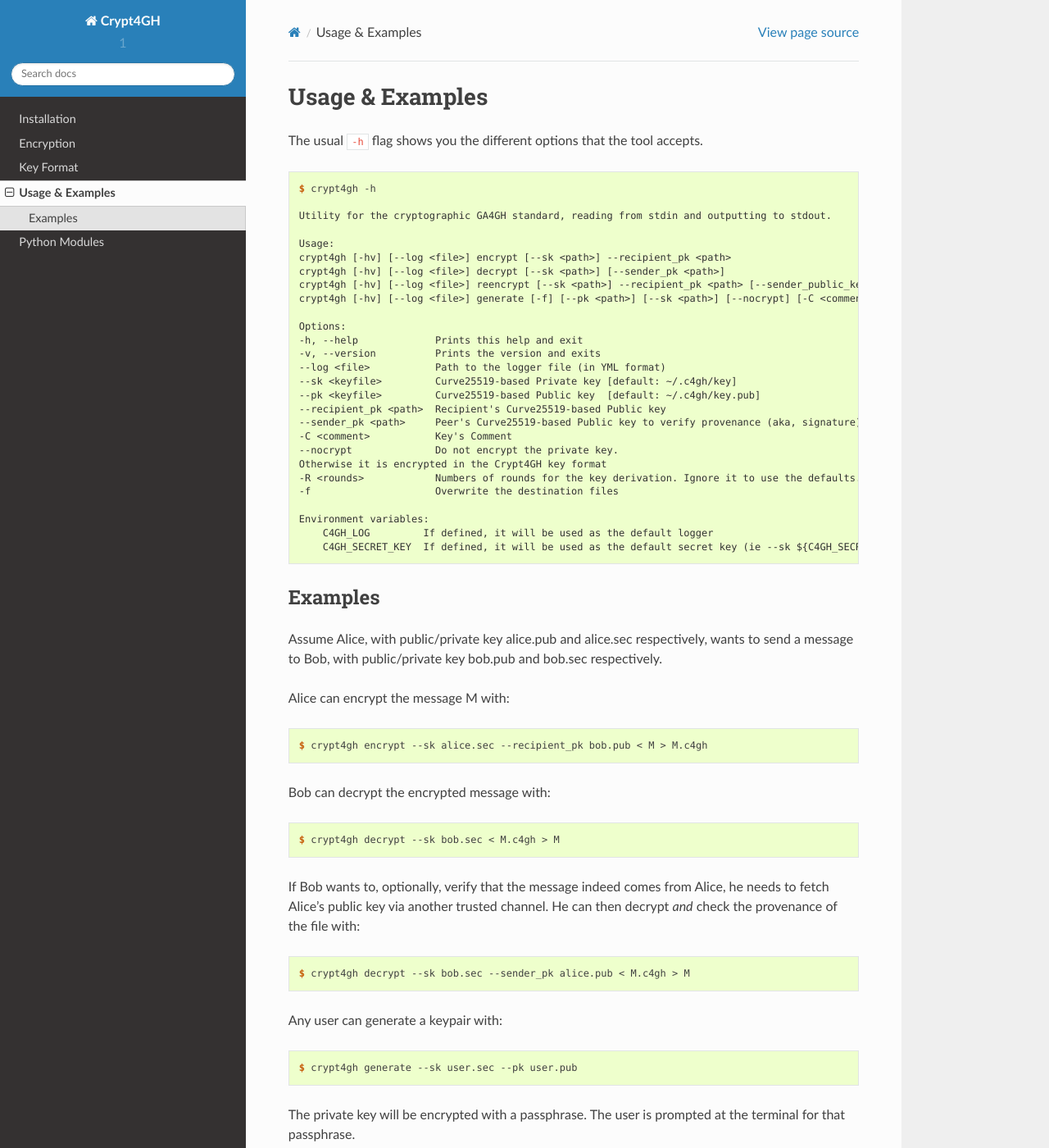
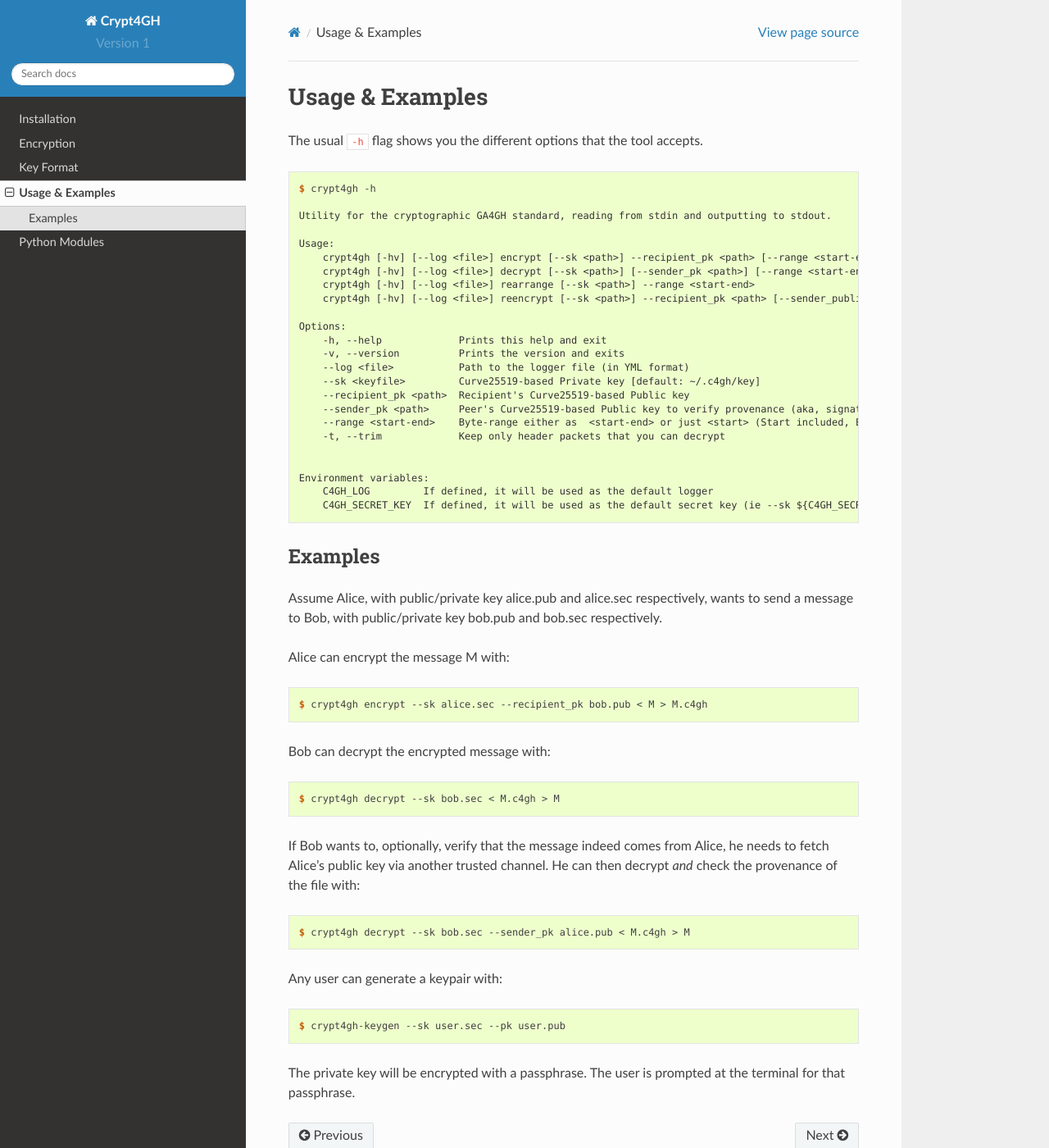
Before and after one commit to EGA-archive/crypt4gh, a Sphinx documentation site: the page built from docs/usage.rst, in a window 1280 px wide and 1400 px high. Shown: the whole window at 82% size. Built offline with Sphinx 7.4.7 and the Read the Docs theme 2.0.0, drawn with Linux system fonts in a browser that asks for light colours; some of the changed text lies outside the part shown.

Commit message:
Updating the documentation

```diff
--- a/docs/code.rst
+++ b/docs/code.rst
@@ -19,7 +19,7 @@
 ***************
 
 .. automodule:: crypt4gh.engine
-   :members: encrypt, decrypt, reencrypt
+   :members: encrypt, decrypt, reencrypt, rearrange
 
 ----
 
@@ -28,7 +28,7 @@
 ***************
 
 .. automodule:: crypt4gh.header
-   :members: encrypt, decrypt, reencrypt
+   :members: encrypt, decrypt, reencrypt, rearrange
 
 ----
 
--- a/docs/conf.py
+++ b/docs/conf.py
@@ -14,17 +14,6 @@
 import crypt4gh
 
 # -- General configuration ------------------------------------------------
-
-class Mock(MagicMock):
-    @classmethod
-    def __getattr__(cls, name):
-        return MagicMock()
-
-
-# Some modules need to be mocked
-MOCK_MODULES = ['cryptography.hazmat.primitives.ciphers.aead', 'nacl.bindings', 'nacl.public',
-                'yaml', 'docopt', 'bcrypt']
-sys.modules.update((mod_name, Mock()) for mod_name in MOCK_MODULES)
 
 # If your documentation needs a minimal Sphinx version, state it here.
 #
@@ -59,15 +48,15 @@
 
 # General information about the project.
 project = 'Crypt4GH'
-copyright = f'{current_year}, EGA System Developers'
-author = 'EGA System Developers'
+copyright = f'{current_year}, EGA-CRG System Developers'
+author = crypt4gh.__author__
 
 # The version info for the project you're documenting, acts as replacement for
 # |version| and |release|, also used in various other places throughout the
 # built documents.
 #
 # The short X.Y version.
-version = str(crypt4gh.__version__)
+version = 'Version '+str(crypt4gh.__version__)
 # The full version, including alpha/beta/rc tags.
 release = str(crypt4gh.__version__)
 
@@ -146,6 +135,6 @@
 # -- Other stuff ----------------------------------------------------------
 htmlhelp_basename = 'crypt4gh'
 latex_elements = {}
-latex_documents = [ (master_doc, 'crypt4gh.tex', 'GA4GH cryptor', 'EGA System Developers', 'manual') ]
+latex_documents = [ (master_doc, 'crypt4gh.tex', 'GA4GH cryptor', 'EGA-CRG System Developers', 'manual') ]
 man_pages = [ (master_doc, 'crypt4gh', 'GA4GH cryptor', [author], 1) ]
 texinfo_documents = [ (master_doc, 'crypt4gh', 'GA4GH cryptor', author, 'GA4GH cryptor', 'GA4GH cryptographic tools', 'Miscellaneous') ]
--- a/docs/usage.rst
+++ b/docs/usage.rst
@@ -12,28 +12,26 @@
     Utility for the cryptographic GA4GH standard, reading from stdin and outputting to stdout.
 
     Usage:
-    crypt4gh [-hv] [--log <file>] encrypt [--sk <path>] --recipient_pk <path>
-    crypt4gh [-hv] [--log <file>] decrypt [--sk <path>] [--sender_pk <path>]
-    crypt4gh [-hv] [--log <file>] reencrypt [--sk <path>] --recipient_pk <path> [--sender_public_key <path>]
-    crypt4gh [-hv] [--log <file>] generate [-f] [--pk <path>] [--sk <path>] [--nocrypt] [-C <comment>] [-R <rounds>]
+	crypt4gh [-hv] [--log <file>] encrypt [--sk <path>] --recipient_pk <path> [--range <start-end>]
+	crypt4gh [-hv] [--log <file>] decrypt [--sk <path>] [--sender_pk <path>] [--range <start-end>]
+	crypt4gh [-hv] [--log <file>] rearrange [--sk <path>] --range <start-end>
+	crypt4gh [-hv] [--log <file>] reencrypt [--sk <path>] --recipient_pk <path> [--sender_public_key <path>] [--trim]
 
     Options:
-    -h, --help             Prints this help and exit
-    -v, --version          Prints the version and exits
-    --log <file>           Path to the logger file (in YML format)
-    --sk <keyfile>         Curve25519-based Private key [default: ~/.c4gh/key]
-    --pk <keyfile>         Curve25519-based Public key  [default: ~/.c4gh/key.pub]
-    --recipient_pk <path>  Recipient's Curve25519-based Public key
-    --sender_pk <path>     Peer's Curve25519-based Public key to verify provenance (aka, signature)
-    -C <comment>           Key's Comment
-    --nocrypt              Do not encrypt the private key.
-    Otherwise it is encrypted in the Crypt4GH key format
-    -R <rounds>            Numbers of rounds for the key derivation. Ignore it to use the defaults.
-    -f                     Overwrite the destination files
+	-h, --help             Prints this help and exit
+	-v, --version          Prints the version and exits
+	--log <file>           Path to the logger file (in YML format)
+	--sk <keyfile>         Curve25519-based Private key [default: ~/.c4gh/key]
+	--recipient_pk <path>  Recipient's Curve25519-based Public key
+	--sender_pk <path>     Peer's Curve25519-based Public key to verify provenance (aka, signature)
+	--range <start-end>    Byte-range either as  <start-end> or just <start> (Start included, End excluded)
+	-t, --trim             Keep only header packets that you can decrypt
+
 
     Environment variables:
 	C4GH_LOG         If defined, it will be used as the default logger
 	C4GH_SECRET_KEY  If defined, it will be used as the default secret key (ie --sk ${C4GH_SECRET_KEY})
+
 
 Examples
 --------
@@ -62,6 +60,6 @@
 
 .. code-block:: console
 
-    $ crypt4gh generate --sk user.sec --pk user.pub
+    $ crypt4gh-keygen --sk user.sec --pk user.pub
 
 The private key will be encrypted with a passphrase. The user is prompted at the terminal for that passphrase.
```
Also changed, not shown: docs/encryption.rst (+7 -6 lines), docs/index.rst (+14 -6 lines), docs/static/encryption.png, 2 other files.
